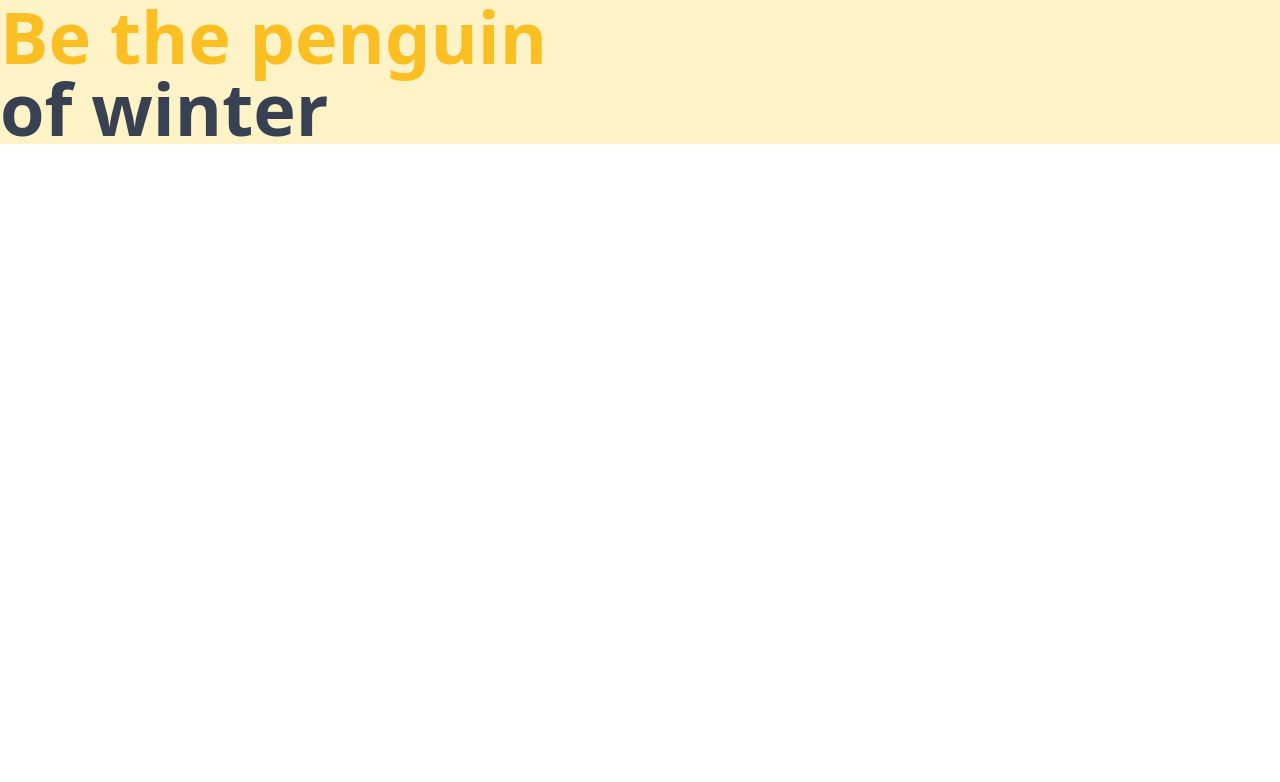
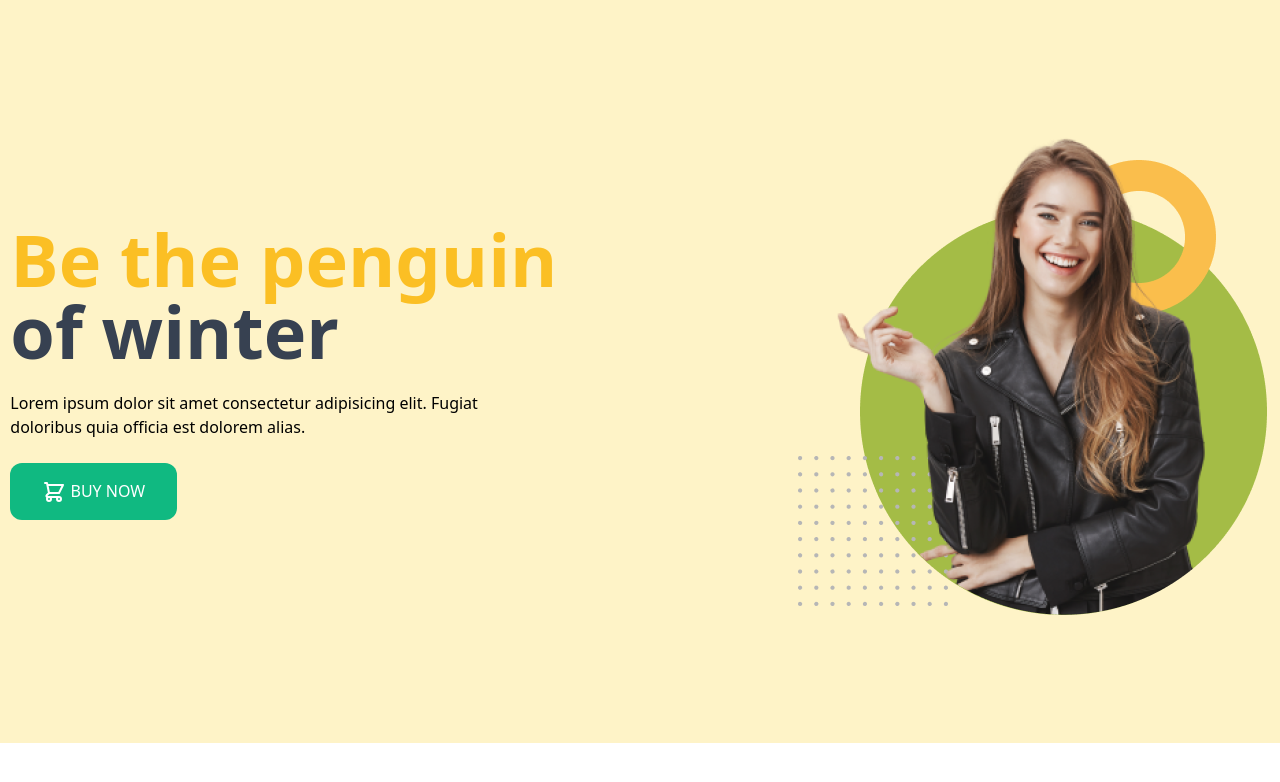
Before and after one commit to HasibulRobin/penguin-fashion, a plain HTML site: page index.html in a window 1280 px wide. Drawn offline with nearby package versions, Linux system fonts and the light colour scheme.

Commit message:
initial commit

```diff
--- a/index.html
+++ b/index.html
@@ -12,9 +12,29 @@
 
 <body>
     <header class="bg-yellow-100">
-        <h1 class="font-bold text-7xl"><span class="text-yellow-400">Be the penguin</span>
-            <br><span class="text-gray-700"> of winter</span>
-        </h1>
+        <section class="flex justify-around items-center">
+            <div class="space-y-6">
+                <h1 class="font-bold text-7xl"><span class="text-yellow-400">Be the penguin</span>
+                    <br><span class="text-gray-700"> of winter</span>
+                </h1>
+                <p class="w-2/3">Lorem ipsum dolor sit amet consectetur adipisicing elit. Fugiat doloribus quia officia
+                    est dolorem
+                    alias.</p>
+                <button class="uppercase bg-green-500 px-8 py-4 rounded-xl font-medium text-white">
+                    <svg xmlns="http://www.w3.org/2000/svg" class="h-6 w-6 inline" fill="none" viewBox="0 0 24 24"
+                        stroke="currentColor">
+                        <path stroke-linecap="round" stroke-linejoin="round" stroke-width="2"
+                            d="M3 3h2l.4 2M7 13h10l4-8H5.4M7 13L5.4 5M7 13l-2.293 2.293c-.63.63-.184 1.707.707 1.707H17m0 0a2 2 0 100 4 2 2 0 000-4zm-8 2a2 2 0 11-4 0 2 2 0 014 0z" />
+                    </svg>
+                    Buy Now</button>
+            </div>
+            <div>
+                <img class="py-32" src="images/model.png" alt="">
+            </div>
+        </section>
+
+
+
     </header>
     <main>
 
```
